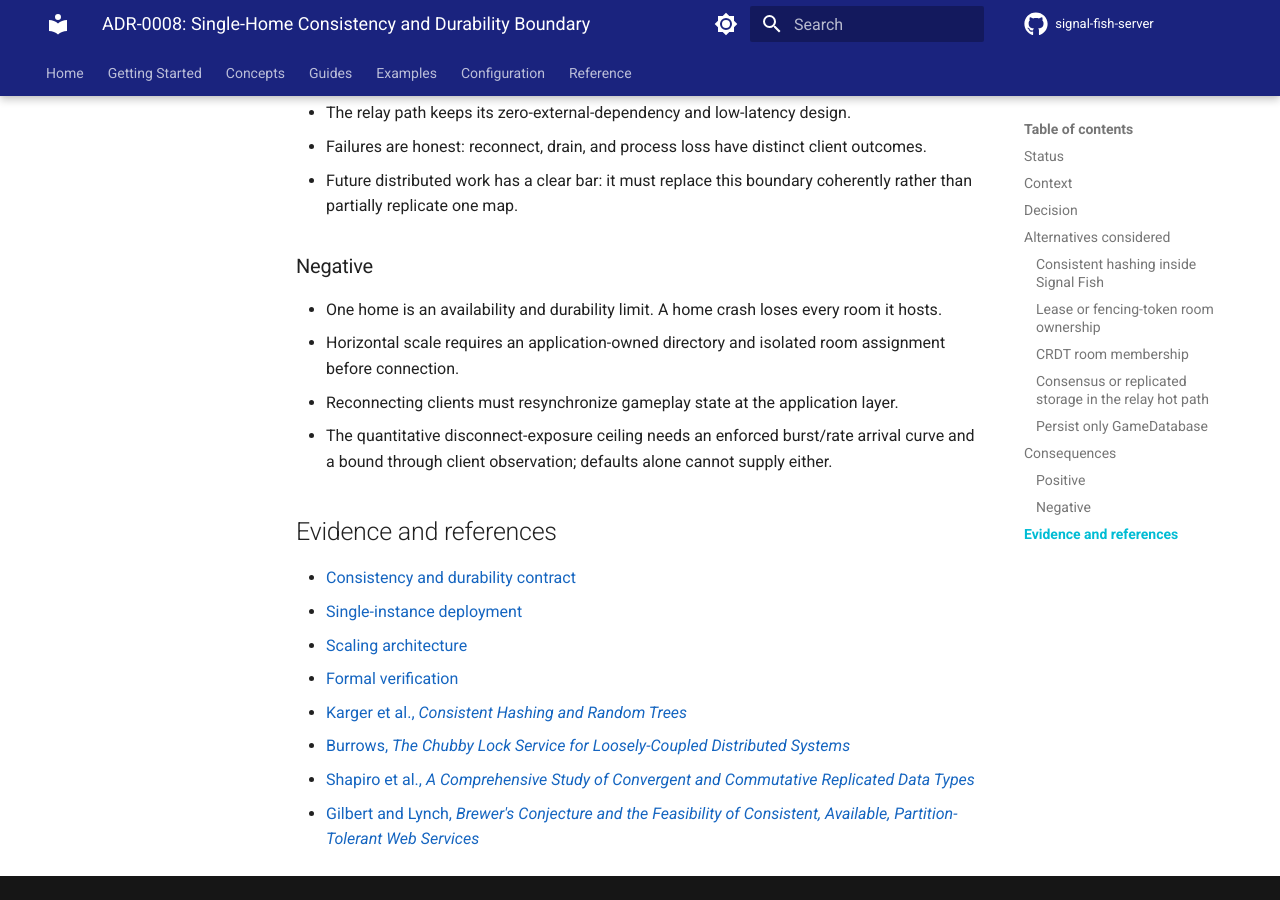
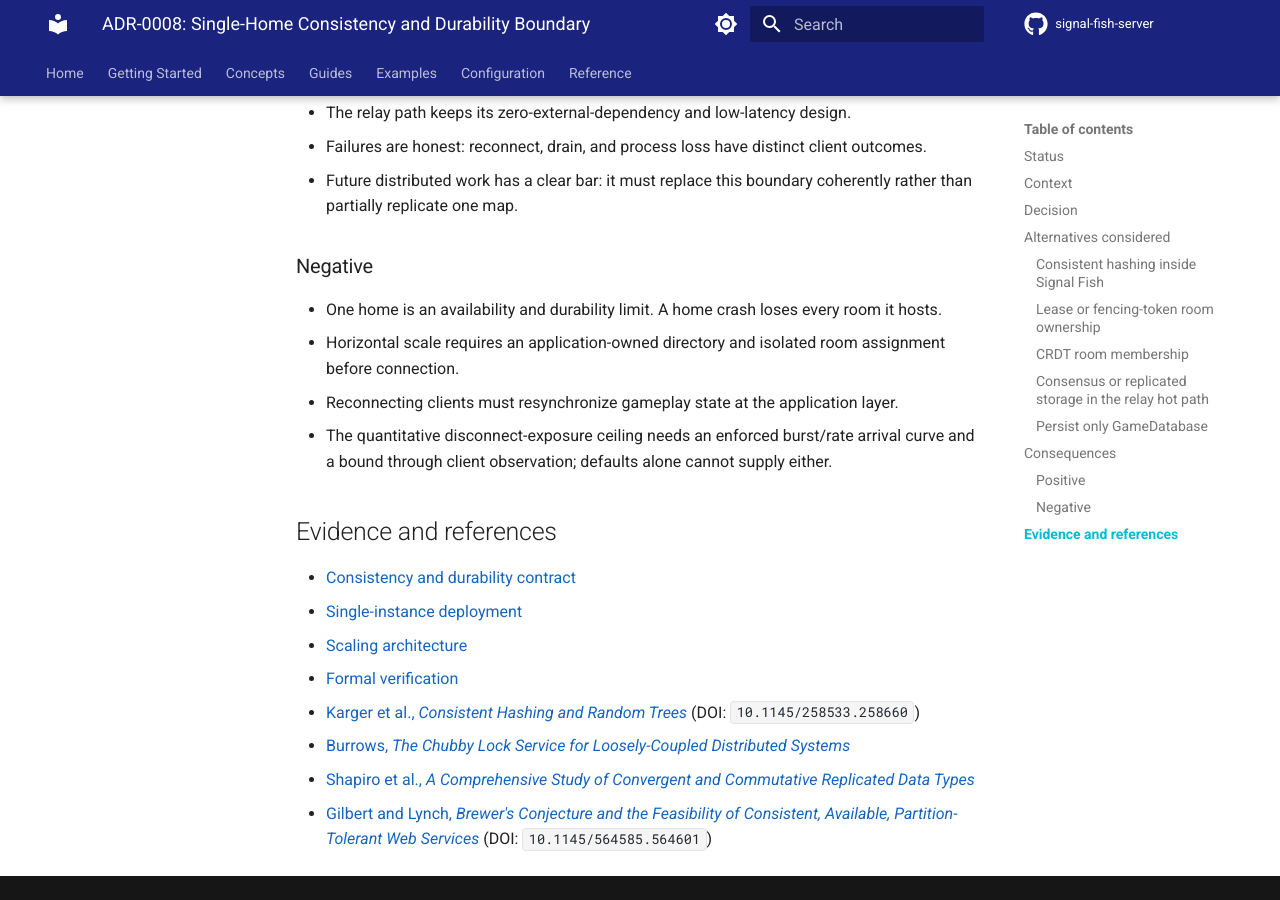
Before and after one commit to Ambiguous-Interactive/signal-fish-server, an MkDocs documentation site: the page built from docs/adr/0008-single-home-consistency-boundary.md, in a window 1280 px wide and 900 px high, scrolled down 2943 px. Built offline with MkDocs 1.6.1 and Material for MkDocs 9.7.7, drawn with Linux system fonts in a browser that asks for light colours; comment, search, counter and statistics services are not loaded.

```diff
--- a/docs/adr/0008-single-home-consistency-boundary.md
+++ b/docs/adr/0008-single-home-consistency-boundary.md
@@ -143,7 +143,9 @@ and session plans cannot restore a live room consistently.
 - [Single-instance deployment](../architecture/single-instance-deployment.md)
 - [Scaling architecture](../architecture/scaling.md)
 - [Formal verification](../architecture/formal-verification.md)
-- [Karger et al., _Consistent Hashing and Random Trees_](https://doi.org/10.1145/258533.258660)
+- [Karger et al., _Consistent Hashing and Random Trees_](https://people.csail.mit.edu/karger/Papers/web.pdf)
+  (DOI: `10.1145/258533.258660`)
 - [Burrows, _The Chubby Lock Service for Loosely-Coupled Distributed Systems_](https://research.google/pubs/the-chubby-lock-service-for-loosely-coupled-distributed-systems/)
 - [Shapiro et al., _A Comprehensive Study of Convergent and Commutative Replicated Data Types_](https://inria.hal.science/inria-00555588)
-- [Gilbert and Lynch, _Brewer's Conjecture and the Feasibility of Consistent, Available, Partition-Tolerant Web Services_](https://doi.org/10.1145/564585.564601)
+- [Gilbert and Lynch, _Brewer's Conjecture and the Feasibility of Consistent, Available, Partition-Tolerant Web Services_](https://www.comp.nus.edu.sg/~gilbert/pubs/BrewersConjecture-SigAct.pdf)
+  (DOI: `10.1145/564585.564601`)
```
